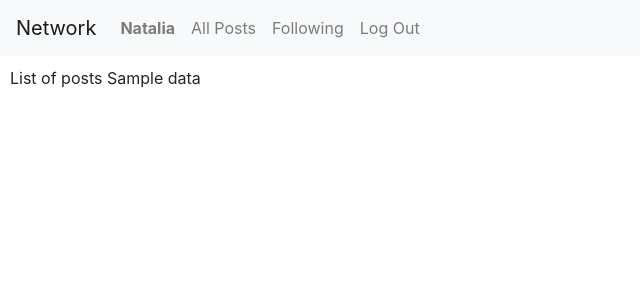
After one commit to Saznatalia/CS50-Web, a Django app: template project4/network/templates/network/posts.html in a window 1280 px wide. The commit adds this page. Shown: the top 300 px of the page, without its empty margins (0-640 px from the left). Run offline with Django 3.2, Linux system fonts and the light colour scheme; a user stored in the database is signed in; data comes from the database, SQL or seed files in the repository; both versions use the stored data as it was after the commit; tables that the repository leaves empty hold one stand-in row (values such as "Sample post"); the template is opened without the code that fills it: most values are stand-ins (such as "Sample title", 1, 10 or a date in 2020); some libraries are stand-ins or nearby versions.

Commit message:
Posts fixed

```diff
--- a/project4/network/static/network/index.js
+++ b/project4/network/static/network/index.js
@@ -3,12 +3,16 @@ document.addEventListener('DOMContentLoaded', function() {
 });
 
 function load_posts() {
-    fetch('/posts', {
+    fetch('/api/posts', {
         method: 'GET'
     })
     .then(response => response.json())
-    .then(() => {
-        console.log(response);
-        console.log("Hello World")
+    .then((data) => {
+        console.log(data);
+        // var ListedItems = data.response;
+        // console.log(ListedItems);
+        // const postsElement = document.getElementById("posts");
+        // console.log(postsElement);
+        // postsElement.innerHTML = "Loading..."
     })
 }
--- a/project4/network/templates/network/layout.html
+++ b/project4/network/templates/network/layout.html
@@ -13,8 +13,7 @@
     <body>
 
         <nav class="navbar navbar-expand-lg navbar-light bg-light">
-            <a class="navbar-brand" href="#">Network</a>
-
+            <a class="navbar-brand" href="{% url 'index' %}">Network</a>
             <div>
               <ul class="navbar-nav mr-auto">
                 {% if user.is_authenticated %}
--- /dev/null
+++ b/project4/network/templates/network/posts.html
@@ -0,0 +1,15 @@
+{% extends "network/layout.html" %}
+{% load static %}
+
+{% block body %}
+{% if user.is_authenticated %}
+    <div id='posts'>
+        List of posts
+        {{ data|safe }}
+    </div>
+{% endif %}
+{% endblock %}
+
+{% block script %}
+    <script src="{% static 'network/index.js' %}"></script>
+{% endblock %}
--- a/project4/network/urls.py
+++ b/project4/network/urls.py
@@ -9,5 +9,6 @@ urlpatterns = [
     path("logout", views.logout_view, name="logout"),
     path("register", views.register, name="register"),
     path("posts/<int:post_id>", views.post_detail, name="post_detail"),
-    path("posts", views.all_posts, name="all_posts"),
+    path("posts", views.posts, name="posts"),
+    path("api/posts", views.api_posts, name="api_posts")
 ]
--- a/project4/network/views.py
+++ b/project4/network/views.py
@@ -62,7 +62,10 @@ def post_detail(request, post_id, *args, **kwargs):
         status = 404
     return JsonResponse(data, status=status)
 
-def all_posts(request, *args, **kwargs):
+def posts(request, *args, **kwargs):
+    return render(request, "network/posts.html")
+
+def api_posts(request, *args, **kwargs):
     all_posts = Post.objects.all()
     data_list = [{"id": x.id, "content": x.content} for x in all_posts]
     data = {
```
Also changed, not shown: project4/network/templates/network/index.html (+2 -5 lines), project4/db.sqlite3.
